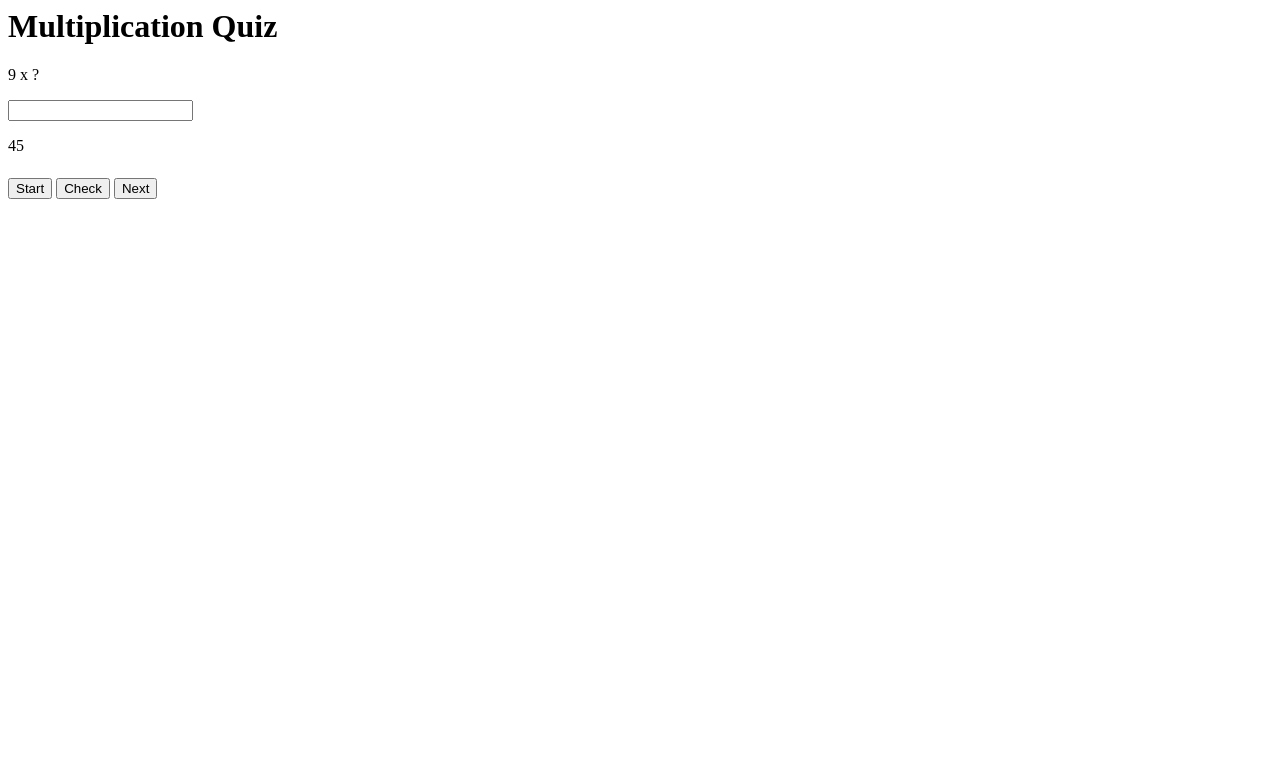
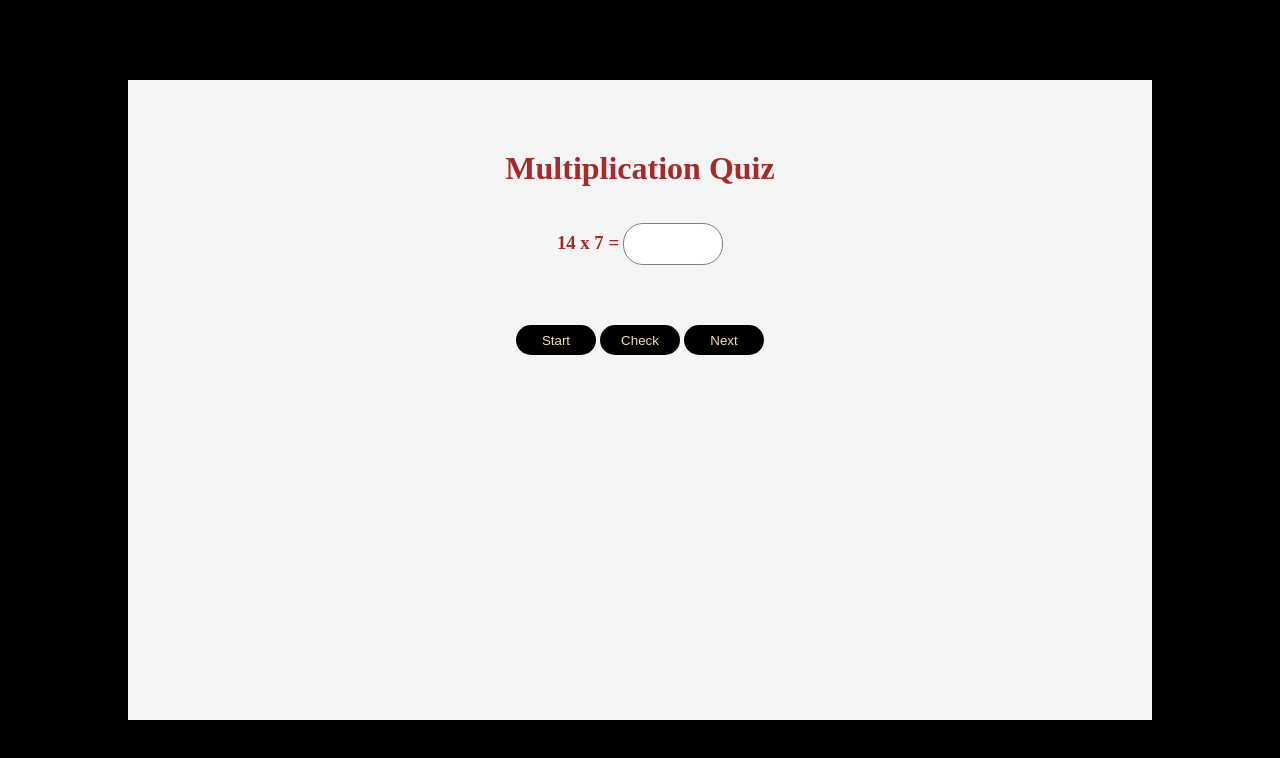
Before and after one commit to Holyboi10/Math-Quiz-App, a plain HTML site: page index.html in a window 1280 px wide. Both pictures are taken after a click on the button "Start". Drawn offline with Linux system fonts and the light colour scheme.

Commit message:
change style

```diff
--- a/index.html
+++ b/index.html
@@ -4,32 +4,28 @@
     <meta http-equiv="X-UA-Compatible" content="IE=edge">
     <meta name="viewport" content="width=device-width, initial-scale=1.0">
     <title>Document</title>
+    <link rel="stylesheet" href="style.css">
 </head>
 <body>
-    <div>
-        <h1>Multiplication Quiz</h1>
-        <p id="display"></p> <input type="number" id="output">
-        <p id="answer"></p>
-        <h5 id="aza"></h5>
+    <div class="container">
+        <h1 class="hayone">Multiplication Quiz</h1> <br><br>
+        <h3 id="display"></h3> <input type="number" id="output">
+        <h1 id="answer"></h1>
         <button onclick="Start()">Start</button>
         <button onclick="Check()">Check</button>
         <button onclick="Next()">Next</button>
+    </div>
+
+    <script>
+        var NumberA = Math.floor(Math.random()*15)
+        var NumberB =  Math.floor(Math.random()*15)
+        let result = NumberA*NumberB
 
 
 
-    </div>
+        function Start(){
 
-
-
-
-    <script>
-        var NumberA = Math.floor(Math.random()*10)
-        var NumberB =  Math.floor(Math.random()*10)
-        let result = NumberA*NumberB
-
-        function Start(){
-            document.getElementById('display').innerHTML = `${NumberA} x ?`
-            document.getElementById('answer').innerHTML = result
+            document.getElementById('display').innerHTML = `${NumberA} x ${NumberB}  =`
 
         }
          function Next(){
@@ -37,12 +33,14 @@
         }
         function Check(){
          const UserIn = document.getElementById("output").value
-         let Divide = eval(result/NumberA)
-         if (Divide == UserIn) {
-           document.getElementById("aza").innerHTML = "Correct"
+         let Multiply = eval(NumberB*NumberA)
+         if (Multiply == UserIn) {
+            document.getElementById("answer").style.color = "green"
+           document.getElementById("answer").innerHTML = "&#128526;correct"
          }
          else{
-            document.getElementById("aza").innerHTML = "wrong"
+            document.getElementById("answer").style.color = "red"
+            document.getElementById("answer").innerHTML = "&#129313; wrong"
          }
 
 
--- /dev/null
+++ b/style.css
@@ -0,0 +1,48 @@
+*{
+    margin: 0;
+    padding: 0;
+}
+body{
+    width: 100vw;
+    background-color: black;
+    color: white;
+}
+.container{
+    /* border: 1px solid red; */
+    width: 80vw;
+    margin: auto;
+    text-align: center;
+    height: 80vh;
+    margin-top: 10vh;
+    background-color: whitesmoke;
+    color: brown;
+
+}
+button{
+    width: 80px;
+    border-radius: 20px;
+    border: none;
+    background-color: black;
+    color: wheat;
+    height: 30px;
+    /* margin-top: 150px; */
+}
+.hayone{
+
+    padding-top: 70px;
+}
+#display{
+    display: inline-block;
+}
+#output{
+    display: inline-block;
+    width: 100px;
+    height: 30px;
+    border-radius: 20px;
+    padding: 20px;
+    border: 1px solid gray;
+}
+#answer{
+    margin-top: 20px;
+    margin-bottom: 60px;
+}
```
